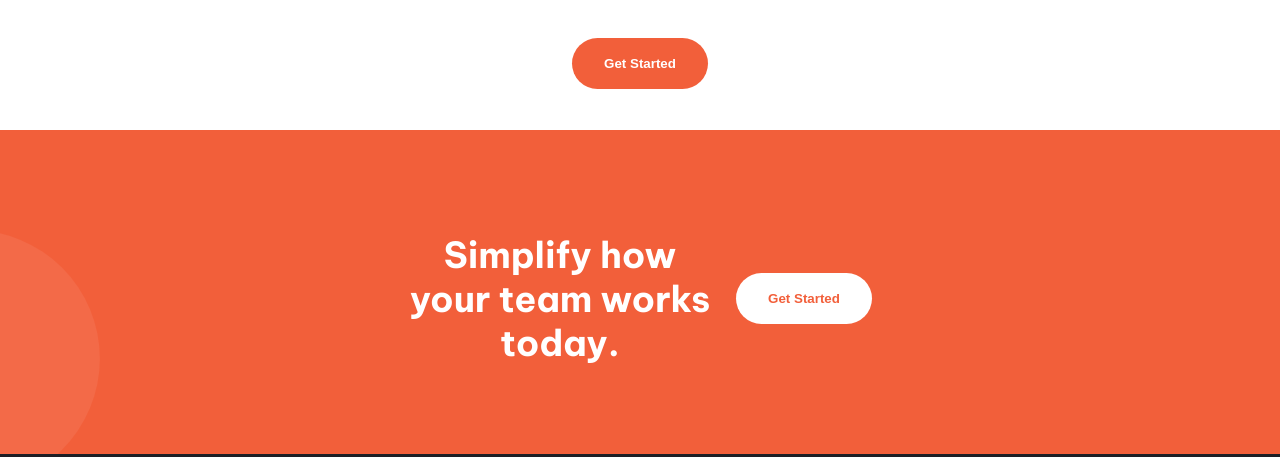
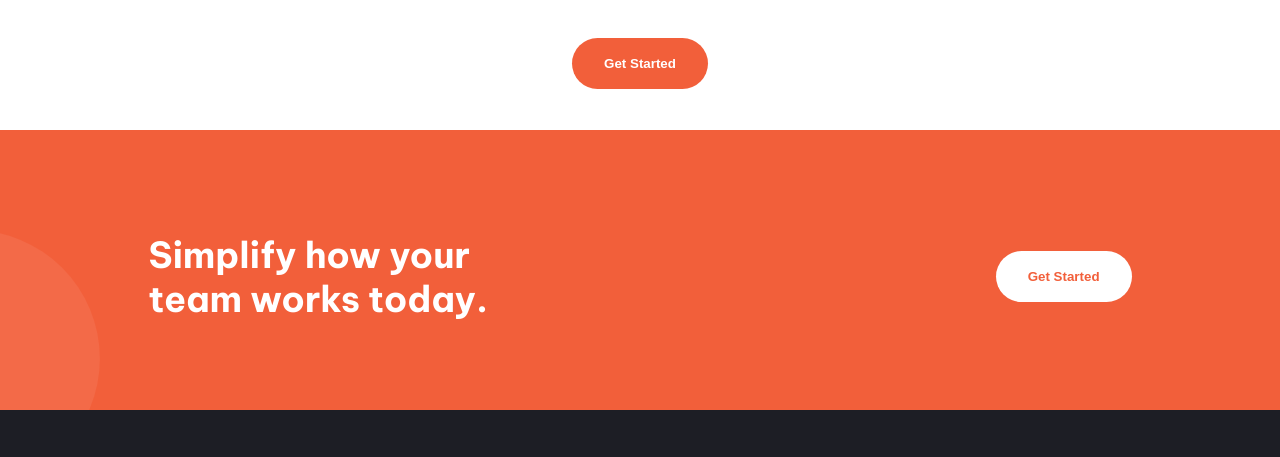
Before and after one commit to roc2246/manage-langing-page__FEM, a website: page index.html in a window 1280 px wide. Shown: the part 1855-2312 px from the top of the page. Drawn offline with Linux system fonts and the light colour scheme.

Commit message:
Made CTA layout more responsive

```diff
--- a/index.html
+++ b/index.html
@@ -194,8 +194,10 @@
       </section>
 
       <section class="CTA">
-        <h2 class="CTA__heading">Simplify how your team works today.</h2>
-        <button class="CTA__btn btn btn--white">Get Started</button>
+        <div class="CTA__container">
+          <h2 class="CTA__heading">Simplify how your team works today.</h2>
+          <button class="CTA__btn btn btn--white">Get Started</button>
+        </div>
       </section>
     </main>
 
--- a/sass/abstracts/_mixins.scss
+++ b/sass/abstracts/_mixins.scss
@@ -1,10 +1,10 @@
 @mixin textAlign($block) {
   .#{$block} {
-    @if ($block == CTA)  or ($block == testimonials){
+    @if ($block == CTA) or ($block == testimonials) {
       &__heading {
         text-align: center;
       }
-    } @else if ($block == copyright){
+    } @else if ($block == copyright) {
       &__paragraph {
         text-align: center;
       }
@@ -13,16 +13,21 @@
       &__paragraph {
         text-align: center;
       }
+    }
 
-      @if($block == hero) or ($block == blurb){
+      @if ($block == hero) or ($block == blurb) {
         @media (min-width: 730px) {
           &__heading,
           &__paragraph {
             text-align: left;
           }
         }
-      }
-
+      } @else if ($block == CTA) {
+        @media (min-width: 604px) {
+          &__heading {
+            text-align: left;
           }
         }
       }
+    }
+  }
--- a/sass/layouts/_CTA.scss
+++ b/sass/layouts/_CTA.scss
@@ -10,10 +10,14 @@
   background-size: 30rem;
   background-position-x: rem(-380px);
   background-position-y: rem(100px);
-
+&__container{
+  width: maxSCSS(308px, 1106px);
+  margin-left: auto;
+  margin-right: auto;
+}
   &__heading {
     display: block;
-    width: 19rem;
+    width: maxSCSS(304px, 434px);
   }
 
   &__btn {
--- a/sass/layouts/_flex.scss
+++ b/sass/layouts/_flex.scss
@@ -1,6 +1,6 @@
 .nav {
   display: flex;
-  &__top{
+  &__top {
     flex-direction: row;
     justify-content: space-between;
   }
@@ -59,17 +59,27 @@
     justify-content: center;
   }
 }
-.testimonial{
+.testimonial {
   flex-shrink: 0;
 }
 
 .CTA {
+  &__container {
     display: flex;
     flex-direction: row;
     flex-wrap: wrap;
     justify-content: center;
     gap: rem(24px);
   }
+  @media (min-width: 604px) {
+    &__container {
+      justify-content: space-between;
+      // gap: unset;
+    }
+  }
+}
+
+
 
 footer {
   display: flex;
```
Also changed, not shown: css/style.css. Lines whose indentation alone changed are shown as unchanged.
